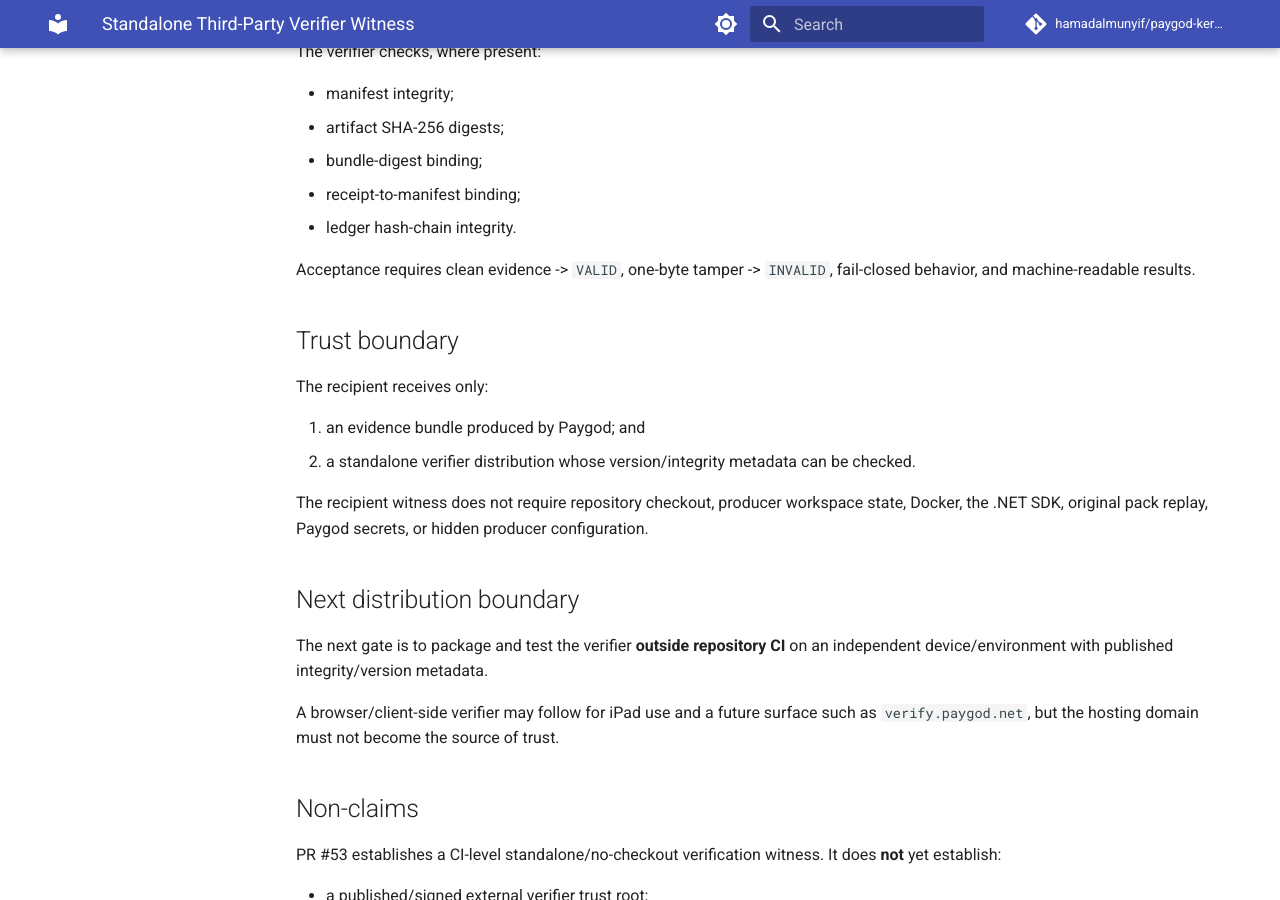
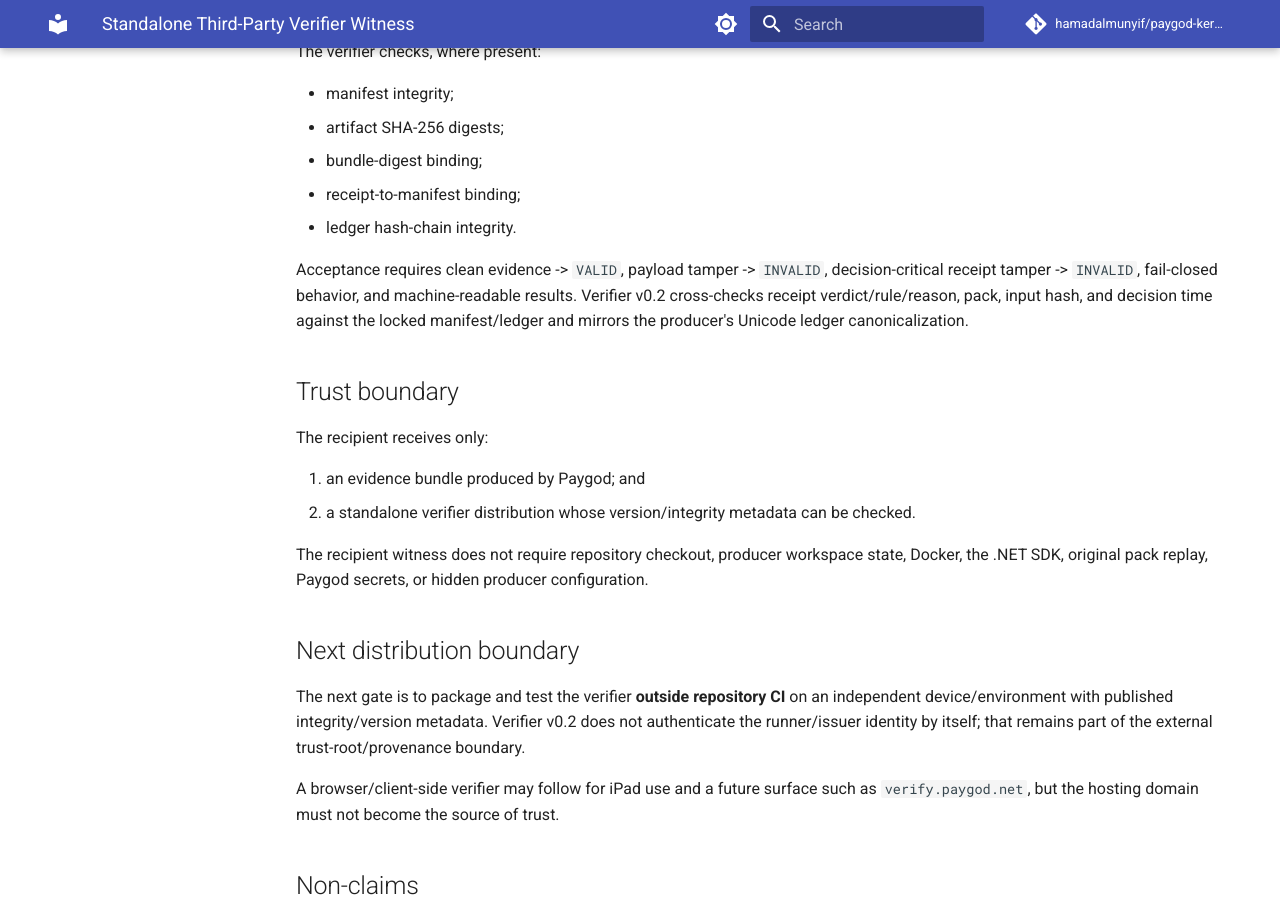
Before and after one commit to hamadalmunyif/paygod-kernel-mvp, an MkDocs documentation site: the page built from docs/STANDALONE_VERIFIER.md, in a window 1280 px wide and 900 px high, scrolled down 372 px. Built offline with MkDocs 1.6.1 and Material for MkDocs 9.7.7, drawn with Linux system fonts in a browser that asks for light colours; comment, search, counter and statistics services are not loaded.

Commit message:
docs: define verifier v0.2 receipt binding

```diff
--- a/docs/STANDALONE_VERIFIER.md
+++ b/docs/STANDALONE_VERIFIER.md
@@ -14,7 +14,7 @@ The verifier checks, where present:
 - receipt-to-manifest binding;
 - ledger hash-chain integrity.
 
-Acceptance requires clean evidence -> `VALID`, one-byte tamper -> `INVALID`, fail-closed behavior, and machine-readable results.
+Acceptance requires clean evidence -> `VALID`, payload tamper -> `INVALID`, decision-critical receipt tamper -> `INVALID`, fail-closed behavior, and machine-readable results. Verifier v0.2 cross-checks receipt verdict/rule/reason, pack, input hash, and decision time against the locked manifest/ledger and mirrors the producer's Unicode ledger canonicalization.
 
 ## Trust boundary
 
@@ -27,7 +27,7 @@ The recipient witness does not require repository checkout, producer workspace s
 
 ## Next distribution boundary
 
-The next gate is to package and test the verifier **outside repository CI** on an independent device/environment with published integrity/version metadata.
+The next gate is to package and test the verifier **outside repository CI** on an independent device/environment with published integrity/version metadata. Verifier v0.2 does not authenticate the runner/issuer identity by itself; that remains part of the external trust-root/provenance boundary.
 
 A browser/client-side verifier may follow for iPad use and a future surface such as `verify.paygod.net`, but the hosting domain must not become the source of trust.
 
```
